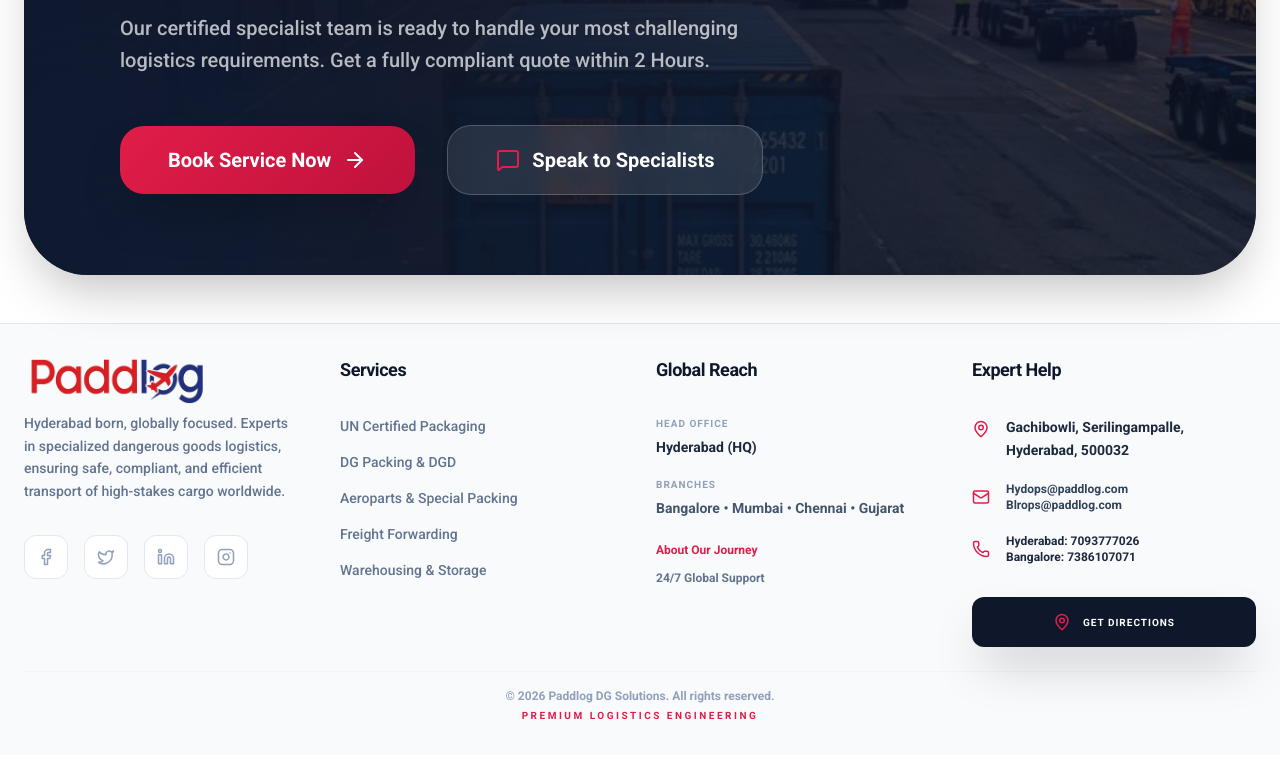
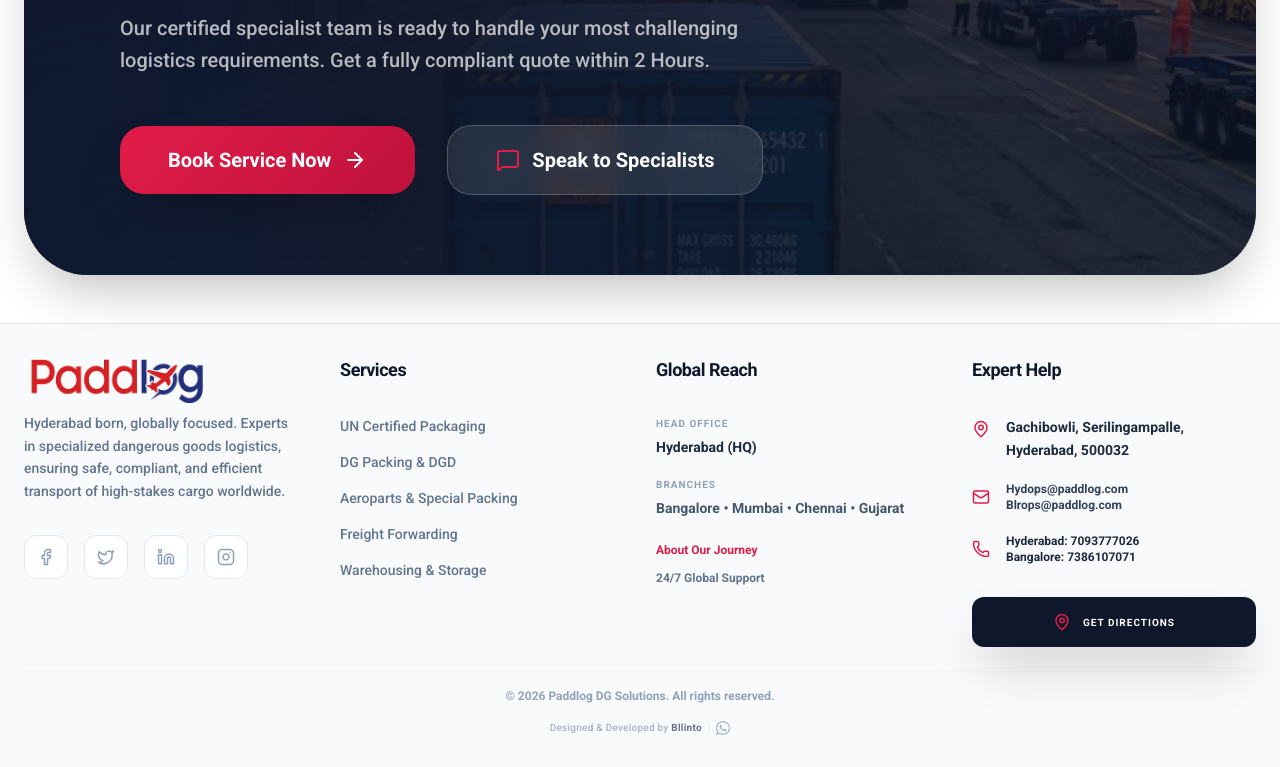
Before and after one commit to gudduabhinav/paddlog, a Next.js app: page / in a window 1280 px wide. Shown: the part 7303-8070 px from the top of the page. Built offline with nearby package versions, Linux system fonts and the light colour scheme; no server answers; the database is empty.

Commit message:
Update footer branding section

```diff
--- a/src/components/Footer.tsx
+++ b/src/components/Footer.tsx
@@ -117,13 +117,37 @@
         {/* Improved Bottom Section */}
         <div className="pt-4 border-t border-slate-100 pb-4">
           <div className="flex flex-col items-center justify-center text-center space-y-3">
-            <div>
+            <div className="flex flex-col items-center">
               <div className="text-slate-400 text-xs font-semibold">
                 &copy; {currentYear} Paddlog DG Solutions. All rights reserved.
               </div>
-              <div className="text-primary font-bold text-[10px] uppercase tracking-[0.25em] mt-1">
-                Premium Logistics Engineering
-              </div>
+            </div>
+
+            {/* Bllinto Branding - Simplified & Tightened */}
+            <div className="flex items-center gap-1 pt-1 opacity-80 hover:opacity-100 transition-opacity">
+              <p className="text-slate-400 text-[10px] font-medium tracking-wide">
+                Designed & Developed by{" "}
+                <a
+                  href="https://bllinto.in"
+                  target="_blank"
+                  rel="noopener noreferrer"
+                  className="text-slate-600 hover:text-primary transition-colors font-bold"
+                >
+                  Bllinto
+                </a>
+              </p>
+              <span className="text-slate-200 text-[10px] mx-0.5">|</span>
+              <a
+                href="https://wa.me/917461080144"
+                target="_blank"
+                rel="noopener noreferrer"
+                title="Contact via WhatsApp"
+                className="text-slate-400 hover:text-green-500 transition-colors inline-flex items-center"
+              >
+                <svg viewBox="0 0 24 24" className="w-3.5 h-3.5 fill-current">
+                  <path d="M17.472 14.382c-.297-.149-1.758-.867-2.03-.967-.273-.099-.471-.148-.67.15-.197.297-.767.966-.94 1.164-.173.199-.347.223-.644.075-.297-.15-1.255-.463-2.39-1.475-.883-.788-1.48-1.761-1.653-2.059-.173-.297-.018-.458.13-.606.134-.133.298-.347.446-.52.149-.174.198-.298.298-.497.099-.198.05-.371-.025-.52-.075-.149-.669-1.612-.916-2.207-.242-.579-.487-.5-.669-.51-.173-.008-.371-.01-.57-.01-.198 0-.52.074-.792.372-.272.297-1.04 1.016-1.04 2.479 0 1.462 1.065 2.875 1.213 3.074.149.198 2.096 3.2 5.077 4.487.709.306 1.262.489 1.694.625.712.227 1.36.195 1.871.118.571-.085 1.758-.719 2.006-1.413.248-.694.248-1.289.173-1.413-.074-.124-.272-.198-.57-.347m-5.421 7.403h-.004a9.87 9.87 0 01-5.031-1.378l-.361-.214-3.741.982.998-3.648-.235-.374a9.86 9.86 0 01-1.51-5.26c.001-5.45 4.436-9.884 9.888-9.884 2.64 0 5.122 1.03 6.988 2.898a9.825 9.825 0 012.893 6.994c-.003 5.45-4.437 9.884-9.885 9.884m8.413-18.297A11.815 11.815 0 0012.05 0C5.495 0 .16 5.335.157 11.892c0 2.096.547 4.142 1.588 5.945L.057 24l6.305-1.654a11.882 11.882 0 005.683 1.448h.005c6.554 0 11.89-5.335 11.893-11.893a11.821 11.821 0 00-3.48-8.413z" />
+                </svg>
+              </a>
             </div>
           </div>
         </div>
```
